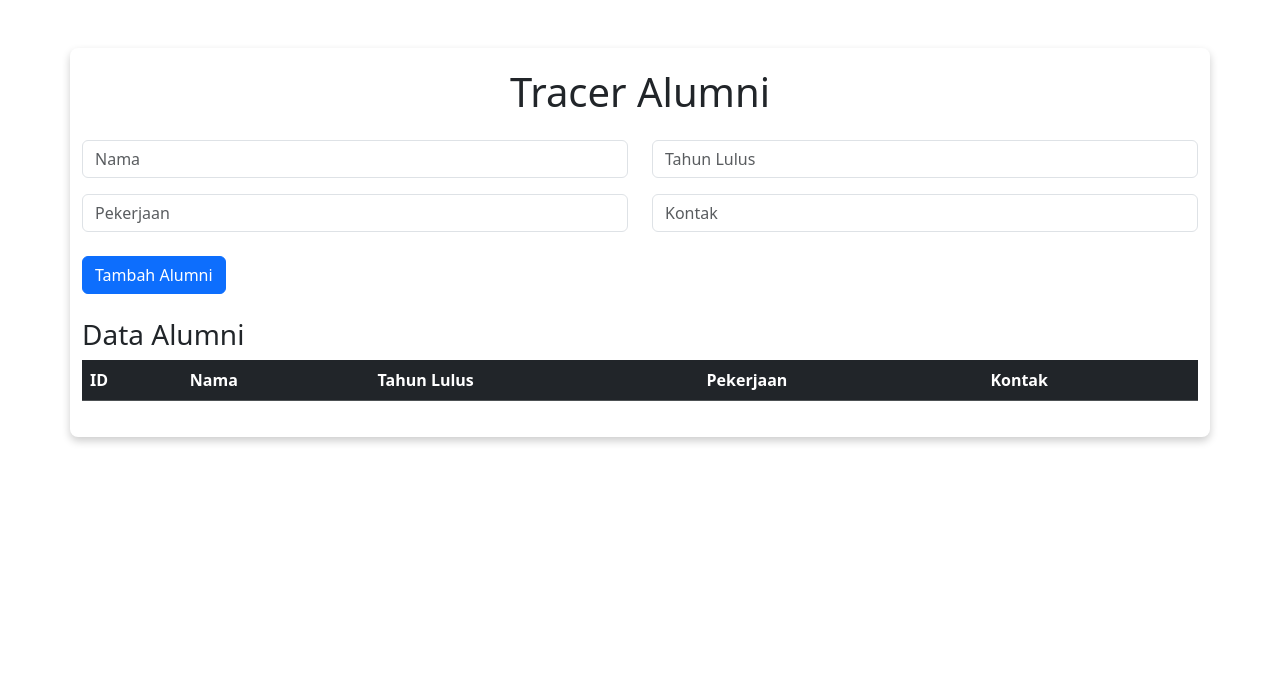
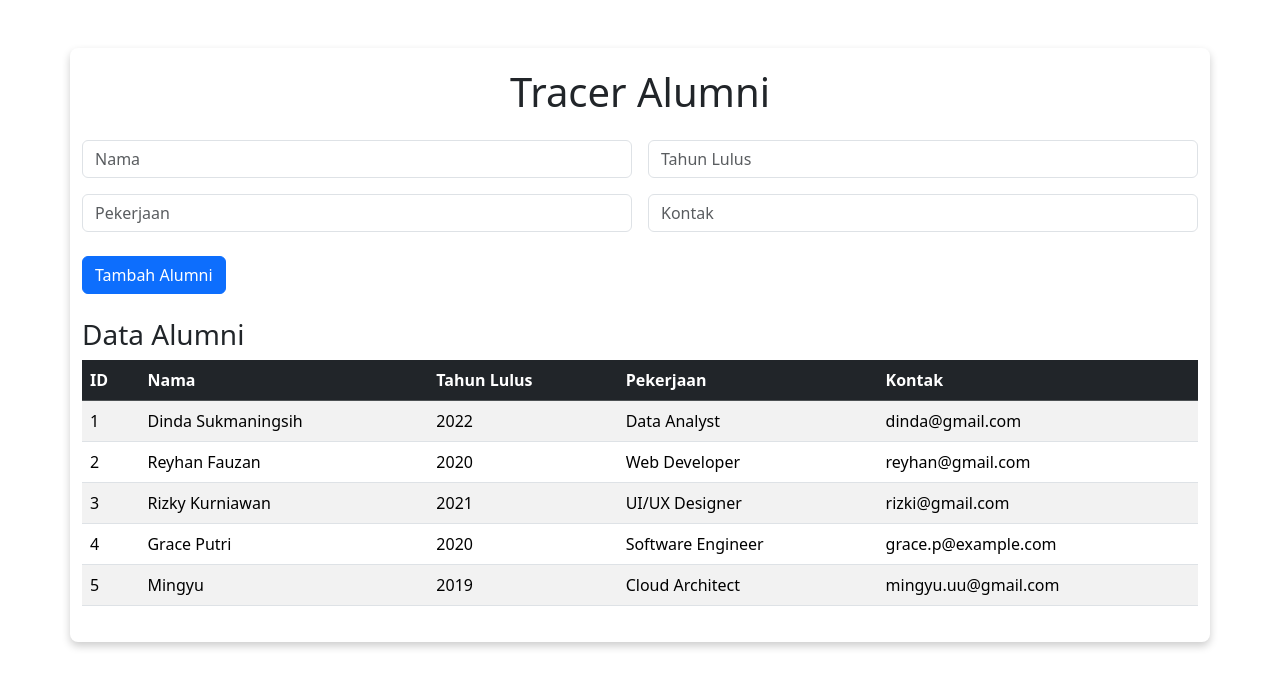
Before and after one commit to 1dindasukma3/proyek_web, a PHP site: page / in a window 1280 px wide. Shown: the top 688 px of the page. Run offline with PHP 8.4, Linux system fonts and the light colour scheme; data that the repository does not hold is empty.

Commit message:
file update

```diff
--- a/Modul_08/Latihan_08_index.php
+++ b/Modul_08/Latihan_08_index.php
@@ -57,7 +57,7 @@
                         }
                     }
                     else {
-                        include "Latihan_08_home.php";
+                        //include "Latihan_08_home.php";
                     }
                     ?>
                 </article>
--- a/Modul_08/tracer_alumni/backend.php
+++ b/Modul_08/tracer_alumni/backend.php
@@ -1,38 +1,43 @@
 <?php
-$host = 'localhost';
-$user = 'root';
-$pass = '';
-$db = 'tracer_alumni';
+$json_file = 'data_alumni/data.json';
 
-// Koneksi ke database
-$conn = new mysqli($host, $user, $pass, $db);
+// Fungsi untuk membaca data dari file JSON
+function read_json($file) {
+    if (!file_exists($file)) {
+        return [];
+    }
+    $json_data = file_get_contents($file);
+    return json_decode($json_data, true);
+}
 
-if ($conn->connect_error) {
-    die('Connection failed: ' . $conn->connect_error);
+// Fungsi untuk menulis data ke file JSON
+function write_json($file, $data) {
+    file_put_contents($file, json_encode($data, JSON_PRETTY_PRINT));
 }
 
 // Tambahkan data alumni
 if ($_SERVER['REQUEST_METHOD'] === 'POST') {
-    $nama = $_POST['nama'];
-    $tahun_lulus = $_POST['tahun_lulus'];
-    $pekerjaan = $_POST['pekerjaan'];
-    $kontak = $_POST['kontak'];
+    $data = read_json($json_file);
 
-    $stmt = $conn->prepare("INSERT INTO alumni (nama, tahun_lulus, pekerjaan, kontak) VALUES (?, ?, ?, ?)");
-    $stmt->bind_param("siss", $nama, $tahun_lulus, $pekerjaan, $kontak);
-    $stmt->execute();
+    $new_alumni = [
+        "id" => count($data) + 1,
+        "nama" => $_POST['nama'],
+        "tahun_lulus" => (int)$_POST['tahun_lulus'],
+        "pekerjaan" => $_POST['pekerjaan'],
+        "kontak" => $_POST['kontak']
+    ];
+
+    $data[] = $new_alumni;
+    write_json($json_file, $data);
+
     echo "Alumni berhasil ditambahkan!";
-    $stmt->close();
-    $conn->close();
     exit;
 }
 
 // Ambil data alumni
 if ($_SERVER['REQUEST_METHOD'] === 'GET') {
-    $result = $conn->query("SELECT * FROM alumni");
-    $data = $result->fetch_all(MYSQLI_ASSOC);
+    $data = read_json($json_file);
     echo json_encode($data);
-    $conn->close();
     exit;
 }
 ?>
--- /dev/null
+++ b/Modul_08/tracer_alumni/data_alumni/data.json
@@ -0,0 +1,37 @@
+[
+    {
+        "id": 1,
+        "nama": "Dinda Sukmaningsih",
+        "tahun_lulus": 2022,
+        "pekerjaan": "Data Analyst",
+        "kontak": "dinda@gmail.com"
+    },
+    {
+        "id": 2,
+        "nama": "Reyhan Fauzan",
+        "tahun_lulus": 2020,
+        "pekerjaan": "Web Developer",
+        "kontak": "reyhan@gmail.com"
+    },
+    {
+        "id": 3,
+        "nama": "Rizky Kurniawan",
+        "tahun_lulus": 2021,
+        "pekerjaan": "UI\/UX Designer",
+        "kontak": "rizki@gmail.com"
+    },
+    {
+        "id": 4,
+        "nama": "Grace Putri",
+        "tahun_lulus": 2020,
+        "pekerjaan": "Software Engineer",
+        "kontak": "grace.p@example.com"
+    },
+    {
+        "id": 5,
+        "nama": "Mingyu",
+        "tahun_lulus": 2019,
+        "pekerjaan": "Cloud Architect",
+        "kontak": "mingyu.uu@gmail.com"
+    }
+]
--- a/Modul_08/tracer_alumni/index.php
+++ b/Modul_08/tracer_alumni/index.php
@@ -13,17 +13,17 @@
 
         <!-- Form Input -->
         <form id="alumniForm" class="mb-4">
-            <div class="row">
+            <div class="row g-3">
                 <div class="col-md-6">
                     <input type="text" id="nama" class="form-control" placeholder="Nama" required>
                 </div>
                 <div class="col-md-6">
-                    <input type="number" id="tahun_lulus" class="form-control" placeholder="Tahun Lulus" required>
+                    <input type="number" id="tahun_lulus" class="form-control" placeholder="Tahun Lulus" min="1900" max="2099" required>
                 </div>
-                <div class="col-md-6 mt-3">
+                <div class="col-md-6">
                     <input type="text" id="pekerjaan" class="form-control" placeholder="Pekerjaan" required>
                 </div>
-                <div class="col-md-6 mt-3">
+                <div class="col-md-6">
                     <input type="text" id="kontak" class="form-control" placeholder="Kontak" required>
                 </div>
             </div>
@@ -43,7 +43,10 @@
                 </tr>
             </thead>
             <tbody id="dataTable">
-                <!-- Data dari database akan muncul di sini -->
+                <!-- Data dari backend.php atau JSON akan muncul di sini -->
+                <tr>
+                    <td colspan="5" class="text-center">Memuat data...</td>
+                </tr>
             </tbody>
         </table>
     </div>
```
